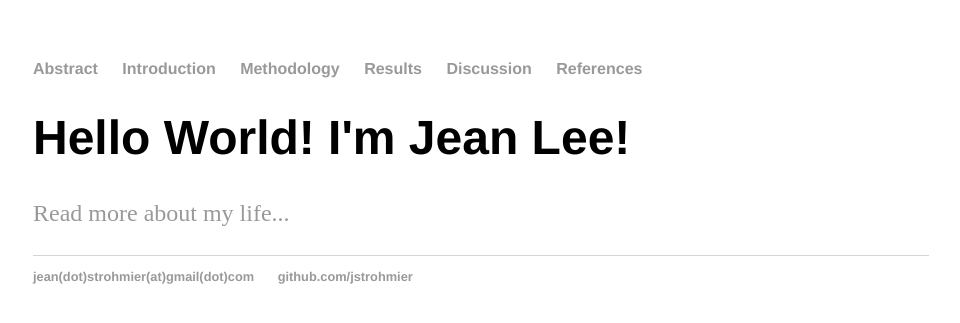
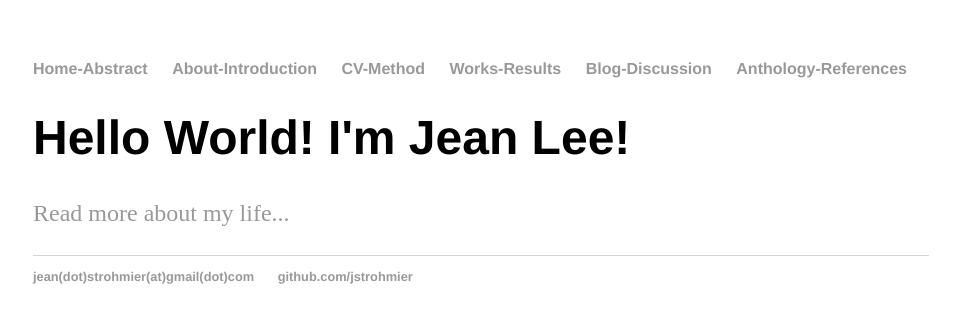
Before and after one commit to JStrohmier/jstrohmier.github.io, a Jekyll site: the page built from index.html, in a window 1280 px wide. Shown: the top 323 px of the page, without its empty margins (159-1119 px from the left). Built offline with Jekyll 4.4.1, drawn with Linux system fonts in a browser that asks for light colours.

Commit message:
Update menu

```diff
--- a/_layouts/default.html
+++ b/_layouts/default.html
@@ -8,12 +8,12 @@
 		<body>
 			<nav>
 	    		<ul>
-	        		<li><a href="/">Abstract</a></li>
-		        	<li><a href="/about">Introduction</a></li>
-                    <li><a href="/cv">Methodology</a></li>
-	        		<li><a href="/works">Results</a></li>
-	        		<li><a href="/blog">Discussion</a></li>
-                    <li><a href="/anthology">References</a></li>
+	        		<li><a href="/">Home-Abstract</a></li>
+		        	<li><a href="/about">About-Introduction</a></li>
+                    <li><a href="/cv">CV-Method</a></li>
+	        		<li><a href="/works">Works-Results</a></li>
+	        		<li><a href="/blog">Blog-Discussion</a></li>
+                    <li><a href="/anthology">Anthology-References</a></li>
 	    		</ul>
 			</nav>
 			<div class="container">
```
